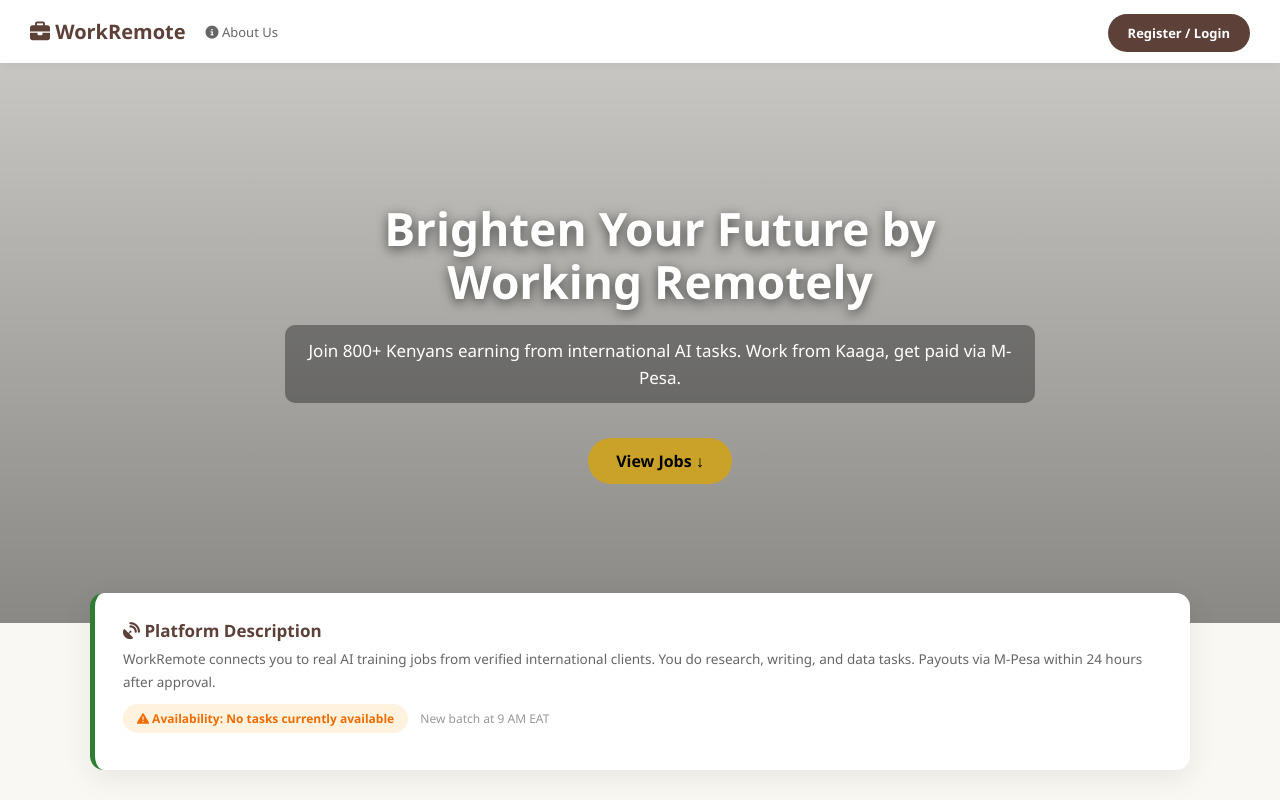
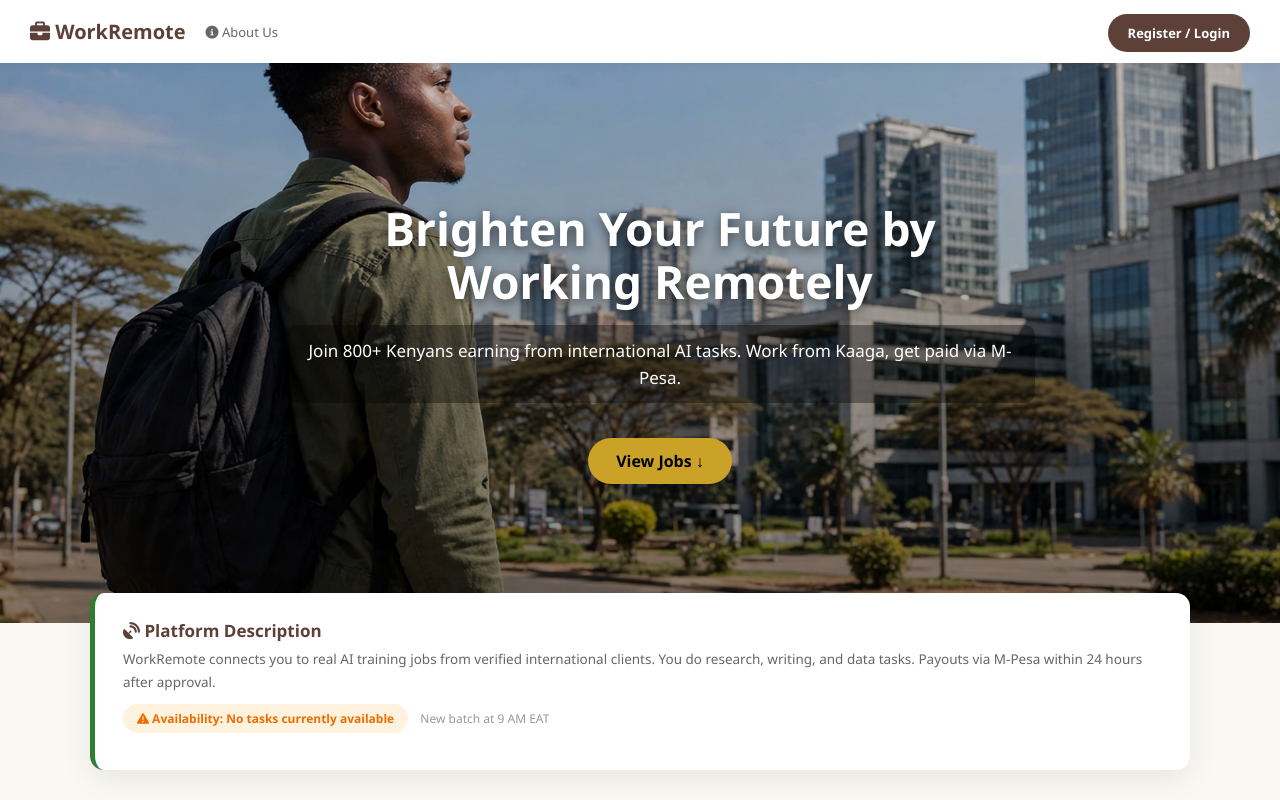
Before and after one commit to Gody-debug/work-_remotely_kenya, a website: page index.html in a window 1280 px wide. Shown: the top 800 px of the page. Drawn offline with Linux system fonts and the light colour scheme.

Commit message:
Fix HTML structure and update hero image URL

```diff
--- a/index.html
+++ b/index.html
@@ -18,7 +18,7 @@
 </div>
 
 <!-- HERO - USING YOUR FILE NAME  -->
-<div style="width:100%; height:520px; background:linear-gradient(rgba(0,0,0,0.2), rgba(0,0,0,0.45)), url('hero,jpg,webp') center/cover no-repeat; display:flex; align-items:center; justify-content:center; text-align:center; padding:20px;">
+<div style="width:100%; height:520px; background:linear-gradient(rgba(0,0,0,0.2), rgba(0,0,0,0.45)), url('hero.jpg.webp') center/cover no-repeat; display:flex; align-items:center; justify-content:center; text-align:center; padding:20px;">
   <div style="max-width:750px; color:white;">
     <h1 style="font-size:46px; line-height:1.15; margin:0 0 15px 0; text-shadow:0 3px 12px rgba(0,0,0,0.6);">Brighten Your Future by Working Remotely</h1>
     <p style="font-size:17px; line-height:1.6; background:rgba(0,0,0,0.35); padding:12px 16px; border-radius:10px;">Join 800+ Kenyans earning from international AI tasks. Work from Kaaga, get paid via M-Pesa.</p>
```
